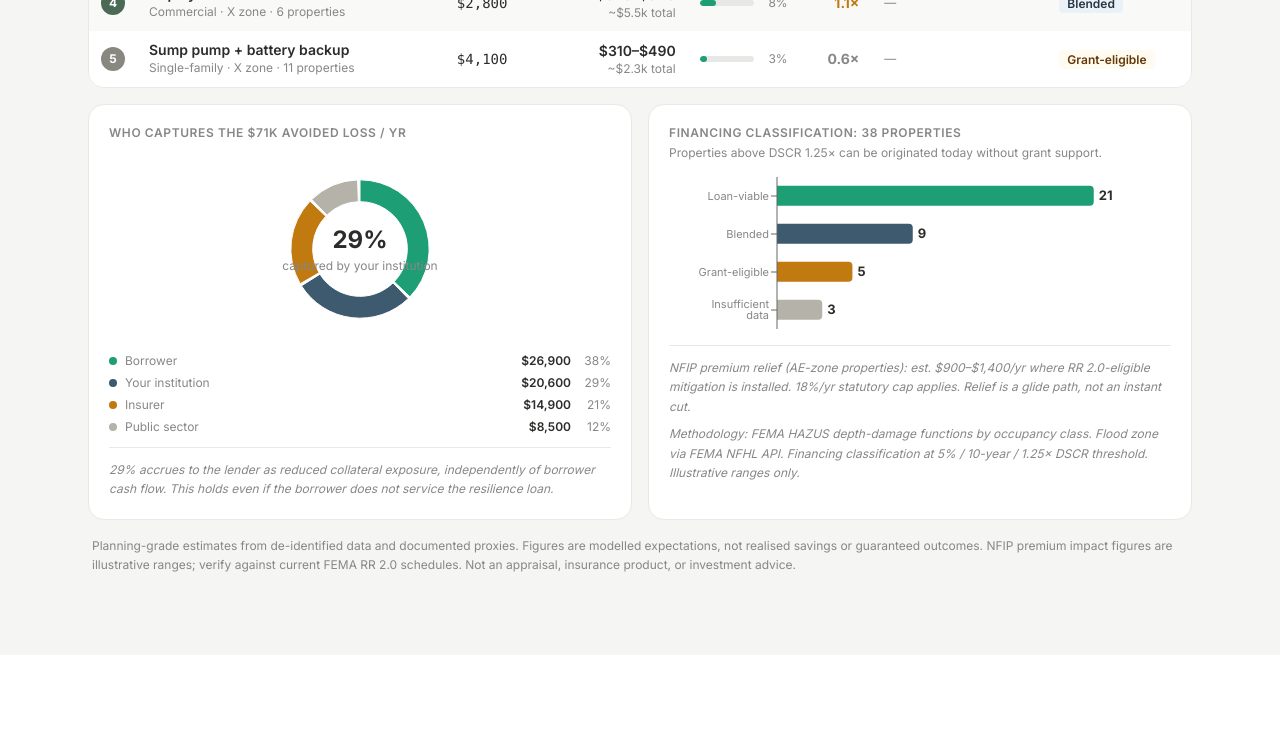
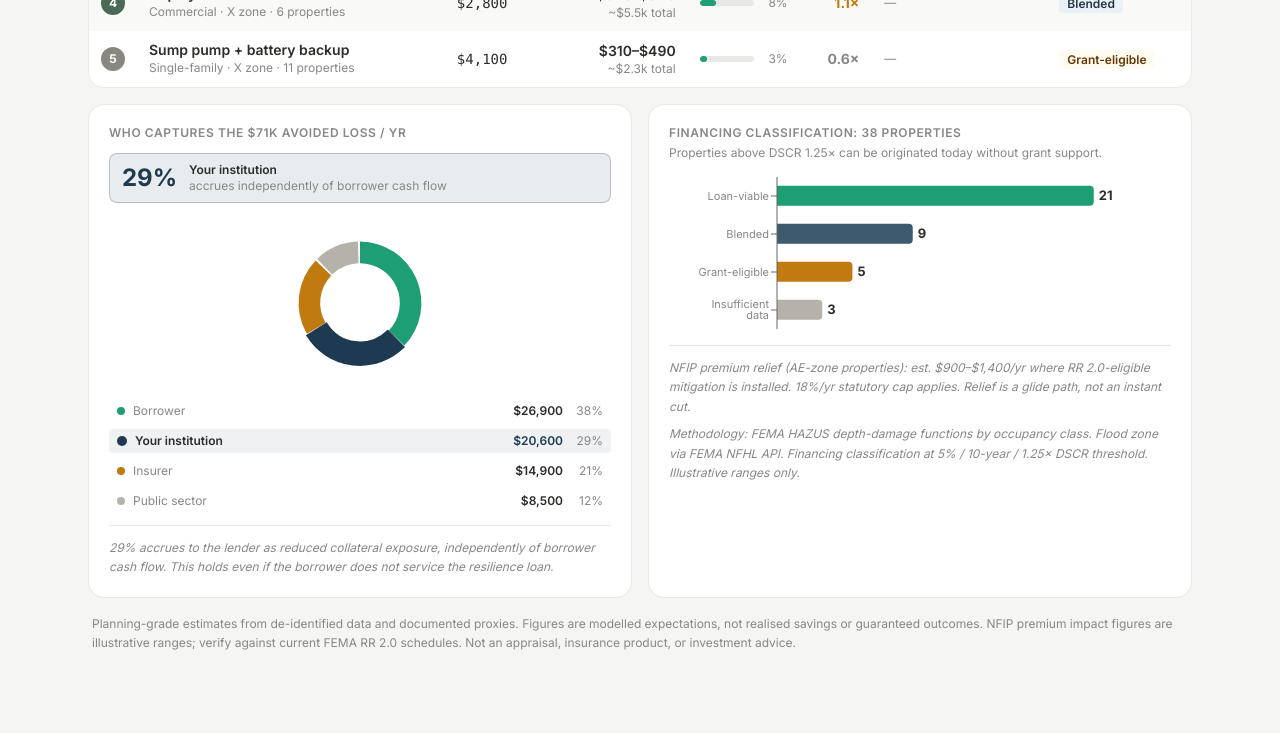
Before and after one commit to DeetMind/RIAB-website, a React (Vite) app: page / in a window 1280 px wide. Shown: the part 4380-5130 px from the top of the page. Built offline with nearby package versions, Linux system fonts and the light colour scheme.

Commit message:
circle graph

```diff
--- a/src/components/SampleOutput.jsx
+++ b/src/components/SampleOutput.jsx
@@ -323,32 +323,71 @@ const DonutTip = ({ active, payload }) => {
   )
 }
 
-function Donut({ data, label, centreLabel, centreSub, note }) {
+function Donut({ data, label, highlightIdx, highlightPct, highlightLabel, highlightSub, note }) {
+  const hi = data[highlightIdx]
   return (
     <div>
       <p className="text-xs font-semibold uppercase tracking-wider text-muted mb-3">{label}</p>
-      <div className="relative h-48">
+
+      {/* Highlighted segment callout — above the chart, no overlap */}
+      {hi && (
+        <div className="flex items-center gap-3 mb-3 px-3 py-2 rounded-lg"
+          style={{ background: hi.color + '18', border: `1px solid ${hi.color}40` }}>
+          <span className="text-2xl font-bold" style={{ color: hi.color }}>
+            {highlightPct || hi.pct}%
+          </span>
+          <div>
+            <p className="text-xs font-semibold text-ink">{highlightLabel || hi.name}</p>
+            {highlightSub && <p className="text-xs text-muted">{highlightSub}</p>}
+          </div>
+        </div>
+      )}
+
+      {/* Donut — no centre overlay */}
+      <div className="h-44">
         <ResponsiveContainer width="100%" height="100%">
           <PieChart>
             <Pie data={data} dataKey="pct" cx="50%" cy="50%"
-              innerRadius="52%" outerRadius="76%"
+              innerRadius="48%" outerRadius="74%"
               paddingAngle={2} startAngle={90} endAngle={-270}>
-              {data.map((d, i) => <Cell key={i} fill={d.color} />)}
+              {data.map((d, i) => (
+                <Cell
+                  key={i}
+                  fill={d.color}
+                  stroke={i === highlightIdx ? d.color : 'transparent'}
+                  strokeWidth={i === highlightIdx ? 3 : 0}
+                />
+              ))}
             </Pie>
             <Tooltip content={<DonutTip />} />
           </PieChart>
         </ResponsiveContainer>
-        <div className="absolute inset-0 flex flex-col items-center justify-center pointer-events-none">
-          <p className="text-2xl font-bold text-ink">{centreLabel}</p>
-          <p className="text-xs text-muted mt-0.5 text-center px-6 leading-tight">{centreSub}</p>
-        </div>
       </div>
+
+      {/* Legend */}
       <div className="space-y-1.5 mt-2">
         {data.map((d, i) => (
-          <div key={i} className="flex items-center gap-2">
-            <div className="w-2 h-2 rounded-full flex-shrink-0" style={{ background: d.color }} />
-            <span className="text-xs text-muted flex-1">{d.name}</span>
-            <span className="text-xs font-semibold text-ink">{d.value}</span>
+          <div key={i}
+            className={`flex items-center gap-2 rounded px-2 py-1 ${i === highlightIdx ? '' : ''}`}
+            style={i === highlightIdx ? { background: d.color + '12' } : {}}>
+            <div
+              className="flex-shrink-0 rounded-full"
+              style={{
+                width: i === highlightIdx ? 10 : 8,
+                height: i === highlightIdx ? 10 : 8,
+                background: d.color,
+              }} />
+            <span
+              className="text-xs flex-1"
+              style={{ color: i === highlightIdx ? '#2C2C2A' : '#888786',
+                       fontWeight: i === highlightIdx ? 600 : 400 }}>
+              {d.name}
+            </span>
+            <span
+              className="text-xs font-semibold"
+              style={{ color: i === highlightIdx ? d.color : '#2C2C2A' }}>
+              {d.value}
+            </span>
             <span className="text-xs text-muted w-8 text-right">{d.pct}%</span>
           </div>
         ))}
@@ -442,7 +481,7 @@ function PanelA({ data }) {
       <div className="grid md:grid-cols-2 gap-4">
         <div className="bg-white rounded-2xl border border-border p-5">
           <Donut data={data.allocation} label={data.allocationLabel}
-            centreLabel="29%" centreSub="captured by your institution"
+            highlightIdx={1} highlightSub="accrues independently of borrower cash flow"
             note={data.allocationNote} />
         </div>
         <div className="bg-white rounded-2xl border border-border p-5">
@@ -464,7 +503,7 @@ function PanelB({ data }) {
       <div className="grid md:grid-cols-2 gap-4">
         <div className="bg-white rounded-2xl border border-border p-5">
           <Donut data={data.allocation} label={data.allocationLabel}
-            centreLabel="79%" centreSub="public benefit: supports grant case"
+            highlightIdx={0} highlightPct={79} highlightLabel="Public benefit captured" highlightSub="public sector + municipalities: strengthens the HMGP grant case"
             note={data.allocationNote} />
         </div>
         <div className="bg-white rounded-2xl border border-border p-5">
--- a/src/data/trackA.js
+++ b/src/data/trackA.js
@@ -117,7 +117,7 @@ export const trackA = {
   allocationLabel: 'Who captures the $71k avoided loss / yr',
   allocation: [
     { name: 'Borrower',          pct: 38, value: '$26,900', color: '#1D9E75' },
-    { name: 'Your institution',  pct: 29, value: '$20,600', color: '#3D5A6E' },
+    { name: 'Your institution',  pct: 29, value: '$20,600', color: '#1E3A52' },
     { name: 'Insurer',           pct: 21, value: '$14,900', color: '#C07A10' },
     { name: 'Public sector',     pct: 12, value: '$8,500',  color: '#B4B2A9' },
   ],
--- a/src/data/trackB.js
+++ b/src/data/trackB.js
@@ -125,7 +125,7 @@ export const trackB = {
 
   allocationLabel: 'Who captures the $1.4M avoided loss / yr',
   allocation: [
-    { name: 'Public sector',   pct: 48, value: '$672k', color: '#3D5A6E' },
+    { name: 'Public sector',   pct: 48, value: '$672k', color: '#1C3348' },
     { name: 'Municipalities',  pct: 31, value: '$434k', color: '#1D9E75' },
     { name: 'State / insurer', pct: 21, value: '$294k', color: '#C07A10' },
   ],
```
